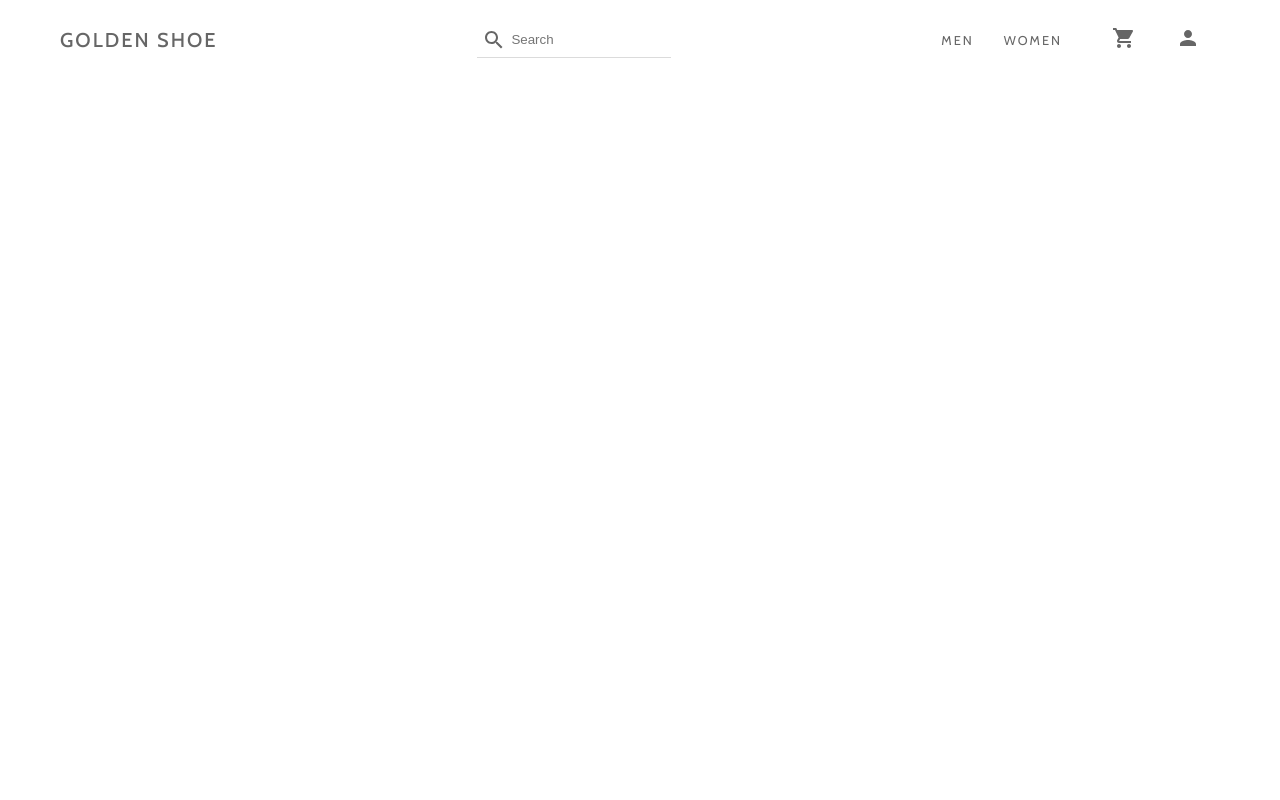
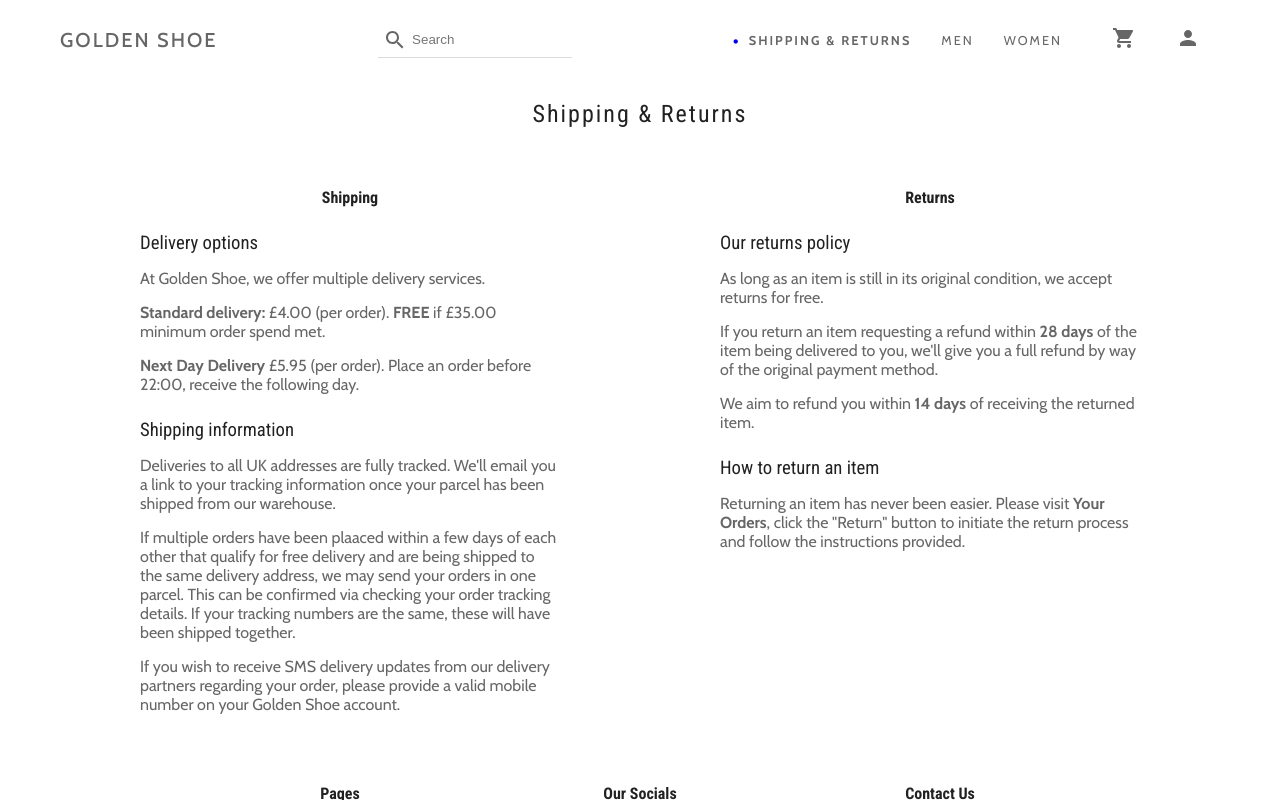
Before and after one commit to Luca2471/golden_shoe_demo, a React (Create React App) app in the folder client/: page /shipping-and-returns in a window 1280 px wide. Built offline with nearby package versions, Linux system fonts and the light colour scheme.

Commit message:
shipping and returns page complete

```diff
--- a/client/src/components/App.js
+++ b/client/src/components/App.js
@@ -6,6 +6,7 @@ import Men from "./Men/Men";
 import Product from "./Product/Product";
 import { BrowserRouter as Router, Route, Switch } from "react-router-dom";
 import Women from "./Women/Women";
+import ShippingAndReturns from "./Logistics/ShippingAndReturns";
 
 const App = () => {
   return (
@@ -16,6 +17,11 @@ const App = () => {
         <Route exact path="/men" component={Men} />
         <Route exact path="/women" component={Women} />
         <Route path="/:gender/:id" component={Product} />
+        <Route
+          exact
+          path="/shipping-and-returns"
+          component={ShippingAndReturns}
+        />
       </Switch>
     </Router>
   );
--- a/client/src/components/Footer/Footer.js
+++ b/client/src/components/Footer/Footer.js
@@ -22,6 +22,9 @@ const Footer = () => {
             <li className="footer-links" href="#">
               Your Orders
             </li>
+            <Link to="/shipping-and-returns">
+              <li className="footer-links">Shipping & Returns</li>
+            </Link>
           </ul>
         </div>
         <div className="footer-block two">
--- /dev/null
+++ b/client/src/components/Logistics/ShippingAndReturns.js
@@ -0,0 +1,79 @@
+import React from "react";
+import "./ShippingAndReturns.scss";
+import Footer from "../Footer/Footer";
+
+const Returns = () => {
+  return (
+    <>
+      <section className="sar-container">
+        <div className="sar-title">
+          <h1>Shipping & Returns</h1>
+        </div>
+        <div className="inner-container">
+          <div className="shipping-container">
+            <div className="shipping-title">
+              <h2>Shipping</h2>
+              <h3 className="sar-h3">Delivery options</h3>
+              <p>At Golden Shoe, we offer multiple delivery services. </p>
+              <p>
+                <b>Standard delivery:</b> £4.00 (per order). <b>FREE</b> if
+                £35.00 minimum order spend met.
+              </p>
+              <p>
+                <b>Next Day Delivery</b> £5.95 (per order). Place an order
+                before 22:00, receive the following day.
+              </p>
+              <h3 className="sar-h3">Shipping information</h3>
+              <p>
+                Deliveries to all UK addresses are fully tracked. We'll email
+                you a link to your tracking information once your parcel has
+                been shipped from our warehouse.
+              </p>
+              <p>
+                If multiple orders have been plaaced within a few days of each
+                other that qualify for free delivery and are being shipped to
+                the same delivery address, we may send your orders in one
+                parcel. This can be confirmed via checking your order tracking
+                details. If your tracking numbers are the same, these will have
+                been shipped together.
+              </p>
+              <p>
+                If you wish to receive SMS delivery updates from our delivery
+                partners regarding your order, please provide a valid mobile
+                number on your Golden Shoe account.
+              </p>
+            </div>
+          </div>
+          <div className="returns-container">
+            <div className="returns-title">
+              <h2>Returns</h2>
+              <h3 className="sar-h3">Our returns policy</h3>
+              <p>
+                As long as an item is still in its original condition, we accept
+                returns for free.
+              </p>
+              <p>
+                If you return an item requesting a refund within <b>28 days</b>{" "}
+                of the item being delivered to you, we'll give you a full refund
+                by way of the original payment method.
+              </p>
+              <p>
+                We aim to refund you within <b>14 days</b> of receiving the
+                returned item.
+              </p>
+              <h3 className="sar-h3">How to return an item</h3>
+              <p>
+                Returning an item has never been easier. Please visit{" "}
+                <b>Your Orders</b>, click the "Return" button to initiate the
+                return process and follow the instructions provided.
+              </p>
+            </div>
+          </div>
+        </div>
+      </section>
+      <Footer />
+    </>
+  );
+};
+
+export default Returns;
--- /dev/null
+++ b/client/src/components/Logistics/ShippingAndReturns.scss
@@ -0,0 +1,45 @@
+.sar-container {
+  display: flex;
+  flex-direction: column;
+  width: 100vw;
+}
+
+.sar-title {
+  display: flex;
+  justify-content: center;
+  margin: 20px 60px;
+  letter-spacing: 2px;
+  text-transform: capitalize;
+}
+
+.inner-container {
+  display: flex;
+  flex-direction: row;
+  margin: 40px 60px;
+  max-width: 100vw;
+  flex-wrap: wrap;
+  justify-content: center;
+}
+
+.shipping-container {
+  width: 50%;
+  max-width: 500px;
+  padding-right: 80px;
+
+  p {
+    padding-top: 15px;
+  }
+}
+
+.returns-container {
+  width: 50%;
+  max-width: 500px;
+  padding-left: 80px;
+  p {
+    padding-top: 15px;
+  }
+}
+
+.sar-h3 {
+  margin: 25px 0 0 0;
+}
--- a/client/src/components/Navbar/Navbar.js
+++ b/client/src/components/Navbar/Navbar.js
@@ -7,7 +7,10 @@ const Navbar = () => {
   return (
     <header>
       <nav>
-        <NavLink to="/"> <div className="logo">Golden Shoe </div></NavLink>
+        <NavLink to="/">
+          {" "}
+          <div className="logo">Golden Shoe </div>
+        </NavLink>
         <div className="search-container">
           <div className="search-icon">
             <Search />
@@ -20,6 +23,9 @@ const Navbar = () => {
         </div>
         <div className="links-container">
           <ul>
+            <NavLink to="/shipping-and-returns" activeClassName="nav-active">
+              <li>Shipping & Returns</li>
+            </NavLink>
             <NavLink to="/men" activeClassName="nav-active">
               <li>Men</li>
             </NavLink>
--- a/client/src/components/Product/Product.js
+++ b/client/src/components/Product/Product.js
@@ -42,7 +42,7 @@ const Product = () => {
       return (
         <div className="stock in-stock">
           In stock
-          <p>Order before 2pm for gauranteed next day delivery!</p>
+          <p>Order before 22:00 for gauranteed next day delivery!</p>
         </div>
       );
     }
```
